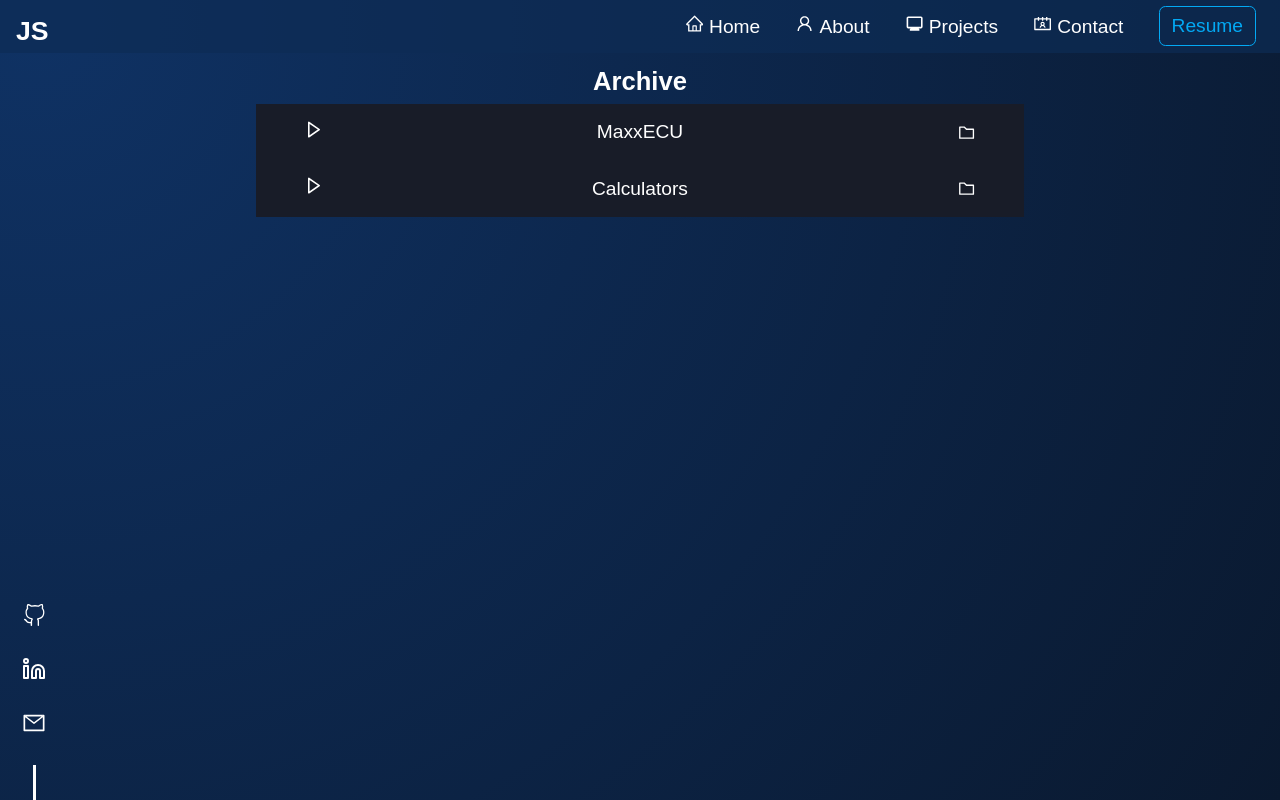
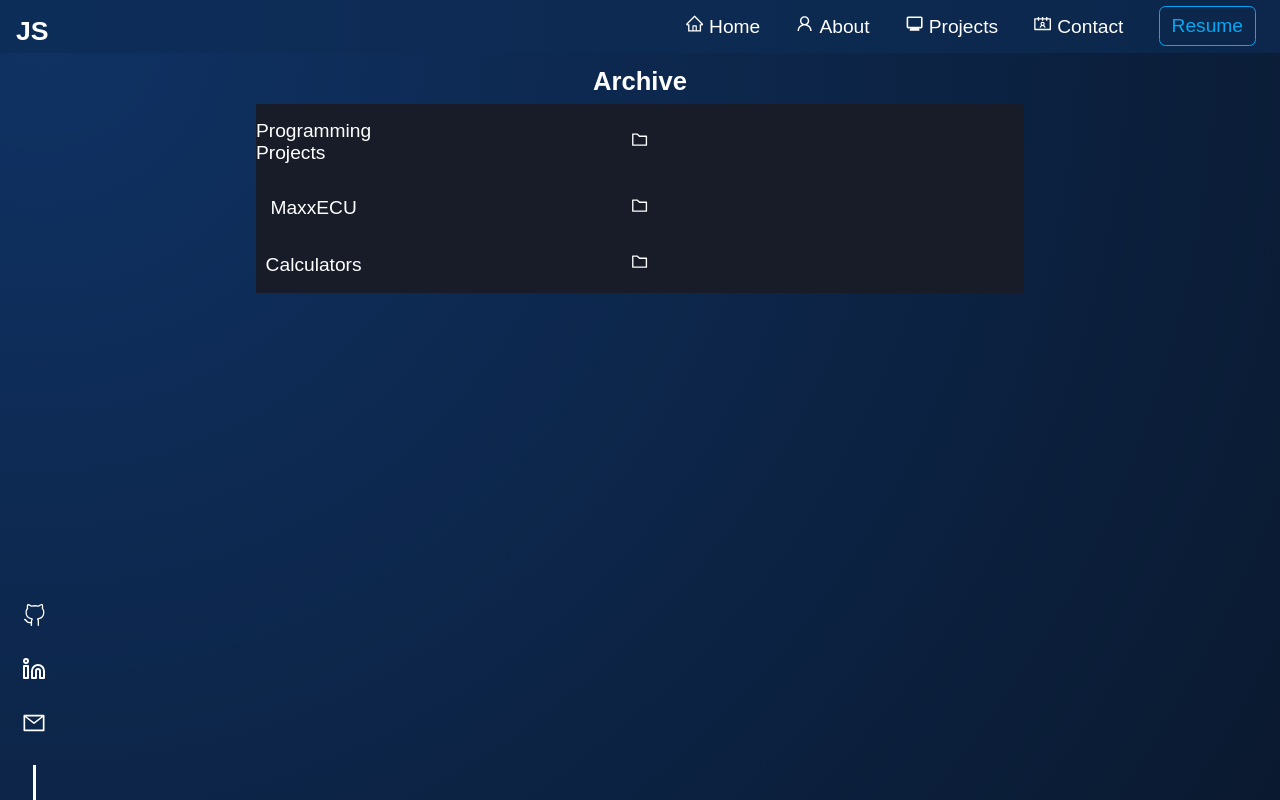
Before and after one commit to JSchoonbrood/Portfolio, a React (Create React App) app: page /archive in a window 1280 px wide. Built offline with nearby package versions, Linux system fonts and the light colour scheme.

Commit message:
More data

```diff
--- a/src/components/archive/components/TableData.tsx
+++ b/src/components/archive/components/TableData.tsx
@@ -1,12 +1,25 @@
 import { BiRightArrow, BiDownArrow } from "react-icons/bi";
-import { AiOutlineFolder } from "react-icons/ai";
+import { AiOutlineFolder, AiOutlineFolderOpen } from "react-icons/ai";
 import { NavLink } from "react-router-dom";
 
 const TableData = [
   {
+    id: "0",
+    name: "Programming Projects",
+    subRows: [
+      { name: "Portfolio" },
+      { name: "Pollution Prediction" },
+      { name: "Engine Logger" },
+      { name: "Bike Rental Prediction" },
+      { name: "Folder Security" },
+      { name: "Store Management" },
+      { name: "Transport Data" },
+      { name: "Game Machine" },
+    ],
+  },
+  {
     id: "1",
     name: "MaxxECU",
-    type: <AiOutlineFolder />,
     subRows: [
       {
         name: (
@@ -21,7 +34,6 @@ const TableData = [
   {
     id: "2",
     name: "Calculators",
-    type: <AiOutlineFolder />,
     subRows: [
       { name: "Wheel Diamater Calculator" },
       { name: "Gear Ratio Calculator" },
@@ -30,12 +42,21 @@ const TableData = [
 ];
 
 export const COLUMNS = [
+
+  {
+    Header: "ID",
+    accessor: "id",
+  },
+  {
+    Header: "",
+    accessor: "name",
+  },
   {
     id: "expander",
     // @ts-ignore
     Header: ({ getToggleAllRowsExpandedProps, isAllRowsExpanded }) => (
       <span {...getToggleAllRowsExpandedProps()}>
-        {isAllRowsExpanded ? <BiDownArrow /> : <BiRightArrow />}
+        {isAllRowsExpanded ? <AiOutlineFolderOpen /> : <AiOutlineFolder />}
       </span>
     ),
     // @ts-ignore
@@ -46,21 +67,9 @@ export const COLUMNS = [
             style: {},
           })}
         >
-          {row.isExpanded ? <BiDownArrow /> : <BiRightArrow />}
+          {row.isExpanded ? <AiOutlineFolderOpen /> : <AiOutlineFolder />}
         </span>
       ) : null,
-  },
-  {
-    Header: "ID",
-    accessor: "id",
-  },
-  {
-    Header: "",
-    accessor: "name",
-  },
-  {
-    Header: "",
-    accessor: "type",
   },
 ];
 
```
